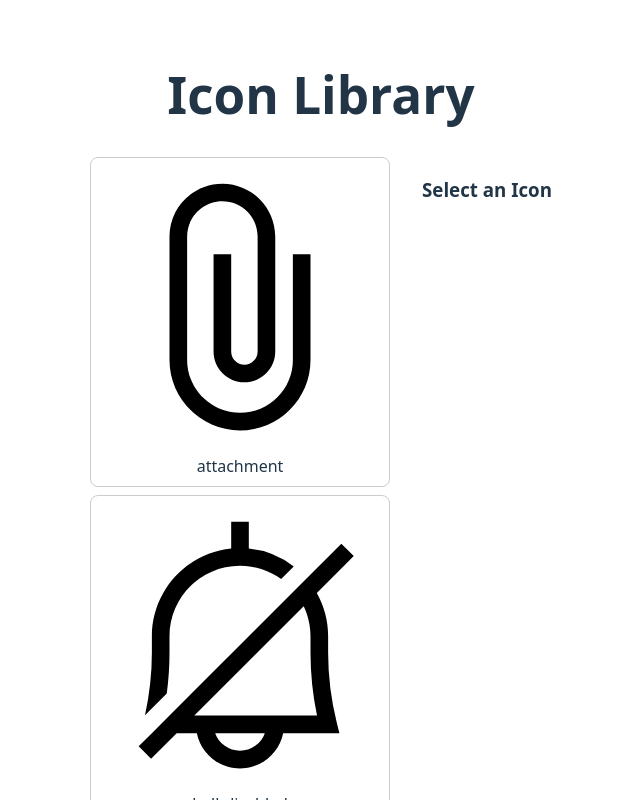
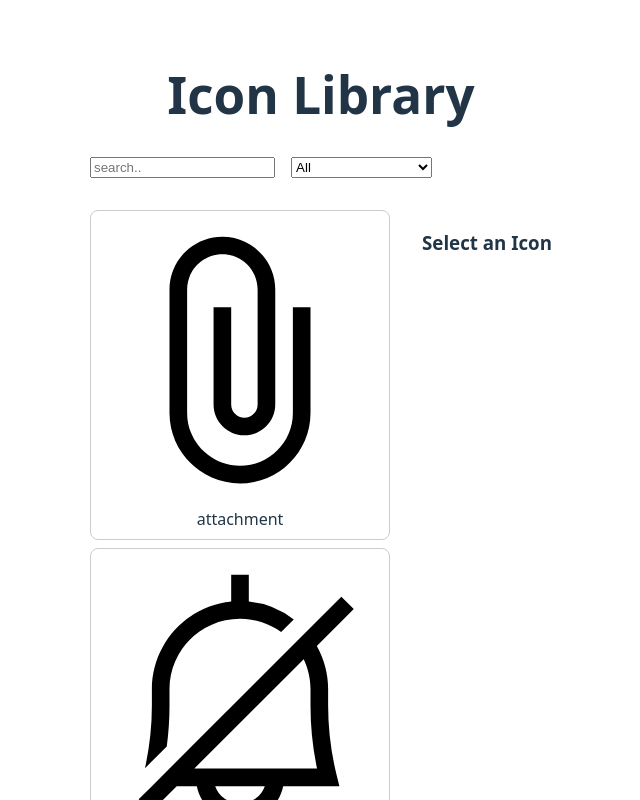
Before and after one commit to egecan12/Icon-Market, a React (Vite) app: page / in a window 1280 px wide. Shown: the top 800 px of the page, without its empty margins (319-959 px from the left). Built offline with nearby package versions, Linux system fonts and the light colour scheme.

Commit message:
feat: Update CategoryFilter and IconLibrary components to enhance category selection and layout. Added styles for selected icons and improved component structure.

```diff
--- a/src/components/CategoryFilter.jsx
+++ b/src/components/CategoryFilter.jsx
@@ -1,7 +1,11 @@
 import React from 'react'
 
-export default function CategoryFilter() {
+export default function CategoryFilter({ categories, selected, setSelected }) {
   return (
-    <div>CategoryFilter</div>
+    <select selected={selected} onClick={e => setSelected(e.target.value)}>
+      {categories.map(cat =>
+        (<option key={cat} value={cat}>{cat}</option>)
+      )}
+    </select>
   )
 }
--- a/src/components/IconLibrary.jsx
+++ b/src/components/IconLibrary.jsx
@@ -23,7 +23,12 @@ export default function IconLibrary() {
     console.log(iconsData)
 
     return (
-        <div style={{ display: "flex", marginTop: "2rem" }}>
+      <div className="icon-library">
+      <div style={{ display: "flex", gap: "1rem" }}>
+        <SearchBar searchTerm={searchTerm} setSearchTerm={setSearchTerm} />
+        <CategoryFilter categories={categories} selected={selectedCategory} setSelected={setSelectedCategory} />
+      </div>
+      <div style={{ display: "flex", marginTop: "2rem" }}>
         <IconList
           icons={filteredIcons}
           selectedIcon={selectedIcon}
@@ -31,5 +36,6 @@ export default function IconLibrary() {
         />
         <IconDetail icon={selectedIcon} />
       </div>
+    </div>
     )
 }
```
Also changed, not shown: src/style.css (+8 -0 lines).
